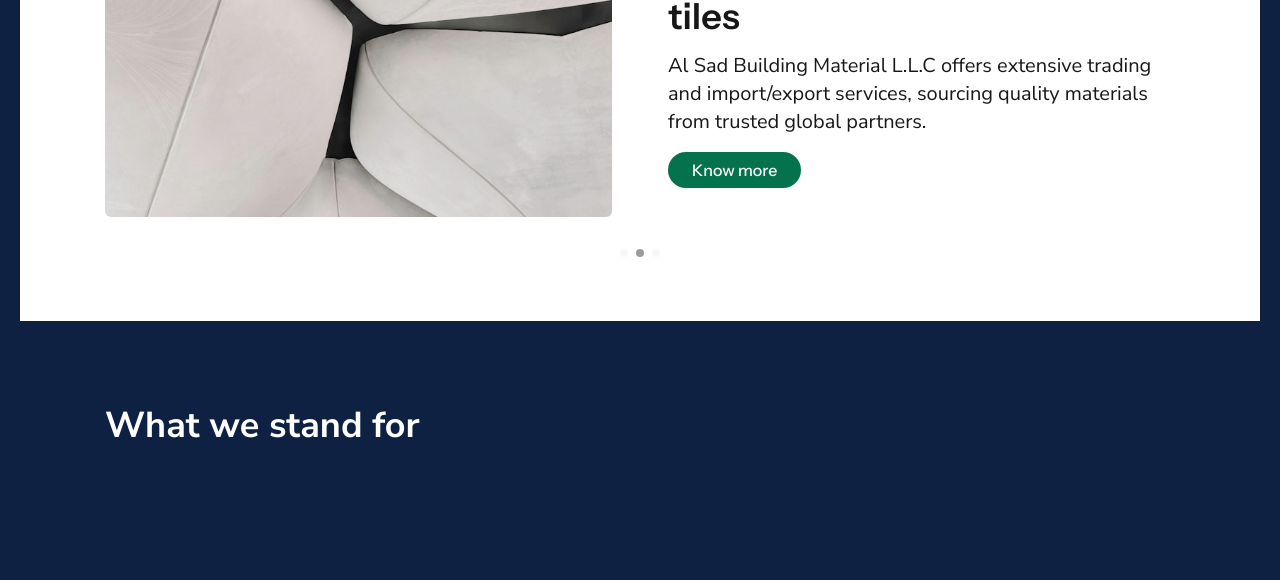
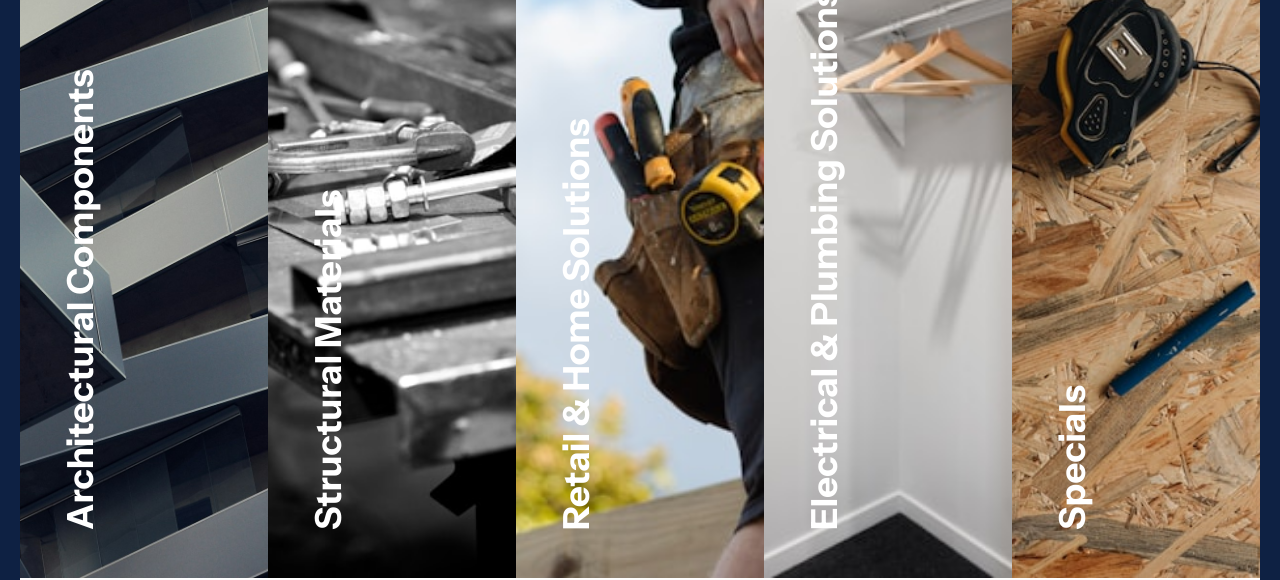
Before and after one commit to techbyhemant/ai-sad, a Next.js app: page / in a window 1280 px wide. Shown: the part 277-857 px from the top of the page. Built offline with nearby package versions, Linux system fonts and the light colour scheme.

Commit message:
Add Categories section

```diff
--- /dev/null
+++ b/app/home/Categories.jsx
@@ -0,0 +1,337 @@
+'use client';
+
+import { useEffect, useState } from 'react';
+import catOne from '../../public/assets/images/cat-1.jpg';
+import catTwo from '../../public/assets/images/cat-2.jpg';
+import catThree from '../../public/assets/images/cat-3.jpg';
+import catFour from '../../public/assets/images/cat-4.jpg';
+import catFive from '../../public/assets/images/cat-5.jpg';
+import catSix from '../../public/assets/images/cat-6.jpg';
+
+const serviceCategories = [
+	{
+		id: 'architectural',
+		title: 'Architectural Components',
+		backgroundImage: catOne,
+		dropdown: [
+			{
+				title: 'Architecture Hardware',
+				items: [
+					{ title: 'Door Control', to: '' },
+					{ title: 'Door Hinges', to: '' },
+					{ title: 'Door Handle', to: '' },
+					{ title: 'Door Bolts', to: '' },
+					{ title: 'Door Security', to: '' },
+					{ title: 'Door Stoppers', to: '' },
+					{ title: 'Door Accessories', to: '' },
+					{ title: 'Door Locks', to: '' },
+					{ title: 'Door Holes', to: '' },
+				],
+			},
+			{
+				title: 'Furniture Hardware',
+				items: [
+					{ title: 'Door Hinges', to: '' },
+					{ title: 'Door Handle', to: '' },
+				],
+			},
+			{
+				title: 'Glass Hardware',
+				items: [{ title: 'Door Hinges', to: '' }],
+			},
+			{
+				title: 'Aluminium Hardware',
+				items: [],
+			},
+		],
+	},
+	{
+		id: 'structural',
+		title: 'Structural Materials',
+		backgroundImage: catTwo,
+		dropdown: [
+			{
+				title: 'Architecture Hardware',
+				items: [
+					{ title: 'Door Control', to: '' },
+					{ title: 'Door Hinges', to: '' },
+					{ title: 'Door Handle', to: '' },
+					{ title: 'Door Bolts', to: '' },
+					{ title: 'Door Security', to: '' },
+					{ title: 'Door Stoppers', to: '' },
+					{ title: 'Door Accessories', to: '' },
+					{ title: 'Door Locks', to: '' },
+					{ title: 'Door Holes', to: '' },
+				],
+			},
+			{
+				title: 'Furniture Hardware',
+				items: [
+					{ title: 'Door Hinges', to: '' },
+					{ title: 'Door Handle', to: '' },
+				],
+			},
+			{
+				title: 'Glass Hardware',
+				items: [{ title: 'Door Hinges', to: '' }],
+			},
+			{
+				title: 'Aluminium Hardware',
+				items: [],
+			},
+		],
+	},
+	{
+		id: 'retail-home',
+		title: 'Retail & Home Solutions',
+		backgroundImage: catThree,
+		dropdown: [
+			{
+				title: 'Architecture Hardware',
+				items: [
+					{ title: 'Door Control', to: '' },
+					{ title: 'Door Hinges', to: '' },
+					{ title: 'Door Handle', to: '' },
+					{ title: 'Door Bolts', to: '' },
+					{ title: 'Door Security', to: '' },
+					{ title: 'Door Stoppers', to: '' },
+					{ title: 'Door Accessories', to: '' },
+					{ title: 'Door Locks', to: '' },
+					{ title: 'Door Holes', to: '' },
+				],
+			},
+			{
+				title: 'Furniture Hardware',
+				items: [
+					{ title: 'Door Hinges', to: '' },
+					{ title: 'Door Handle', to: '' },
+				],
+			},
+			{
+				title: 'Glass Hardware',
+				items: [{ title: 'Door Hinges', to: '' }],
+			},
+			{
+				title: 'Aluminium Hardware',
+				items: [],
+			},
+		],
+	},
+	{
+		id: 'electrical',
+		title: 'Electrical & Plumbing Solutions',
+		backgroundImage: catFour,
+		dropdown: [
+			{
+				title: 'Architecture Hardware',
+				items: [
+					{ title: 'Door Control', to: '' },
+					{ title: 'Door Hinges', to: '' },
+					{ title: 'Door Handle', to: '' },
+					{ title: 'Door Bolts', to: '' },
+					{ title: 'Door Security', to: '' },
+					{ title: 'Door Stoppers', to: '' },
+					{ title: 'Door Accessories', to: '' },
+					{ title: 'Door Locks', to: '' },
+					{ title: 'Door Holes', to: '' },
+				],
+			},
+			{
+				title: 'Furniture Hardware',
+				items: [
+					{ title: 'Door Hinges', to: '' },
+					{ title: 'Door Handle', to: '' },
+				],
+			},
+			{
+				title: 'Glass Hardware',
+				items: [{ title: 'Door Hinges', to: '' }],
+			},
+			{
+				title: 'Aluminium Hardware',
+				items: [],
+			},
+		],
+	},
+	{
+		id: 'specials',
+		title: 'Specials',
+		backgroundImage: catSix,
+		dropdown: [
+			{
+				title: 'Architecture Hardware',
+				items: [
+					{ title: 'Door Control', to: '' },
+					{ title: 'Door Hinges', to: '' },
+					{ title: 'Door Handle', to: '' },
+					{ title: 'Door Bolts', to: '' },
+					{ title: 'Door Security', to: '' },
+					{ title: 'Door Stoppers', to: '' },
+					{ title: 'Door Accessories', to: '' },
+					{ title: 'Door Locks', to: '' },
+					{ title: 'Door Holes', to: '' },
+				],
+			},
+			{
+				title: 'Furniture Hardware',
+				items: [
+					{ title: 'Door Hinges', to: '' },
+					{ title: 'Door Handle', to: '' },
+				],
+			},
+			{
+				title: 'Glass Hardware',
+				items: [{ title: 'Door Hinges', to: '' }],
+			},
+			{
+				title: 'Aluminium Hardware',
+				items: [],
+			},
+		],
+	},
+];
+
+const List = ({ items, onClick, category }) => {
+	return (
+		<ul className="space-y-10">
+			{items.map((item, idx) => (
+				<li
+					key={idx}
+					className={`text-xl ${
+						category === item?.title ? 'font-semibold' : 'font-normal'
+					} font-secondary text-wrap`}
+					onClick={() => onClick(item.title)}
+				>
+					{item?.title}
+				</li>
+			))}
+		</ul>
+	);
+};
+
+const TruncatedList = ({ items, onClick, category }) => {
+	const MAX_ITEMS = 7;
+	return (
+		<ul className="space-y-1">
+			{items.slice(0, MAX_ITEMS + 1).map((item, idx) => (
+				<li
+					key={idx}
+					className={`text-lg ${
+						category === item?.title ? 'font-semibold' : 'font-normal'
+					} font-secondary text-wrap`}
+					onClick={() => onClick(item?.to || item.title)}
+				>
+					{item?.title}
+				</li>
+			))}
+
+			{items.length > MAX_ITEMS && (
+				<p className="underline font-secondary font-medium mt-10">Show all</p>
+			)}
+		</ul>
+	);
+};
+
+const Categories = () => {
+	const [expandedSection, setExpandedSection] = useState(null);
+	const [activeCategory, setActiveCategory] = useState(null);
+	const [items, setItems] = useState([]);
+
+	const handleSectionClick = (categoryId) => {
+		const category = serviceCategories.find((cat) => cat.id === categoryId);
+		if (category?.dropdown) {
+			setExpandedSection(expandedSection === categoryId ? null : categoryId);
+			setActiveCategory(null);
+			setItems([]);
+		}
+	};
+
+	useEffect(() => {
+		getCategoryItems();
+	}, [activeCategory]);
+
+	const getCategoryItems = () => {
+		const category = serviceCategories.filter(
+			(cat) => cat.id === expandedSection
+		)[0];
+		console.log(category);
+		const catItems = category?.dropdown?.filter(
+			(item) => item.title === activeCategory
+		)[0]?.items;
+		console.log(catItems);
+		setItems(catItems || []);
+	};
+
+	return (
+		<section className="relative w-full">
+			<div className="flex h-[773px]">
+				{serviceCategories.map((category) => (
+					<div
+						key={category.id}
+						className={`relative cursor-pointer overflow-hidden transition-all duration-500 ${
+							expandedSection === category.id
+								? 'flex-[2]'
+								: expandedSection
+								? 'flex-[0.3]'
+								: 'flex-1'
+						}`}
+					>
+						{expandedSection === category.id ? (
+							<div className="grid grid-flow-col-dense h-full w-full bg-[#19417c]">
+								{/* Column 1 */}
+								<div
+									className="relative h-full max-w-[77px]"
+									onClick={() => handleSectionClick(category.id)}
+								>
+									<h3 className="absolute bottom-3 left-20 font-bold leading-tight origin-bottom-left transform -rotate-90 text-4xl -translate-y-10 whitespace-nowrap text-white">
+										{category.title}
+									</h3>
+									<div className="absolute -right-10 bottom-[25px] h-[80%] w-[1px] bg-white" />
+								</div>
+
+								{/* Column 2 */}
+								<div className="flex-1 flex items-end justify-center pr-4 pl-5 pb-10">
+									<List
+										items={category?.dropdown}
+										onClick={(title) => setActiveCategory(title)}
+										category={activeCategory}
+									/>
+								</div>
+
+								{items.length !== 0 && (
+									<div className="flex items-end justify-center px-4 pb-10 relative">
+										<div className="absolute left-0 bottom-[25px] h-[80%] w-[1px] bg-white" />
+										<TruncatedList items={items} onClick={() => {}} />
+									</div>
+								)}
+							</div>
+						) : (
+							<>
+								<div
+									style={{
+										background: `url(${category.backgroundImage.src})`,
+										backgroundRepeat: 'no-repeat',
+										backgroundSize: 'cover',
+										backgroundPosition: 'center',
+									}}
+									className="absolute inset-0 transition-transform duration-300 hover:scale-110"
+								/>
+
+								<div
+									className="relative h-full w-full flex items-end"
+									onClick={() => handleSectionClick(category.id)}
+								>
+									<h3 className="absolute bottom-3 left-20 font-bold transition-all duration-300 origin-bottom-left transform -rotate-90 text-4xl pl-9 text-nowrap">
+										{category.title}
+									</h3>
+								</div>
+							</>
+						)}
+					</div>
+				))}
+			</div>
+		</section>
+	);
+};
+
+export default Categories;
```
